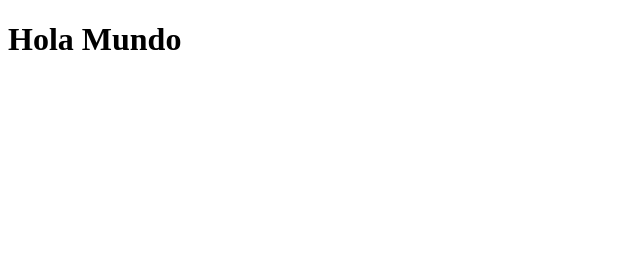
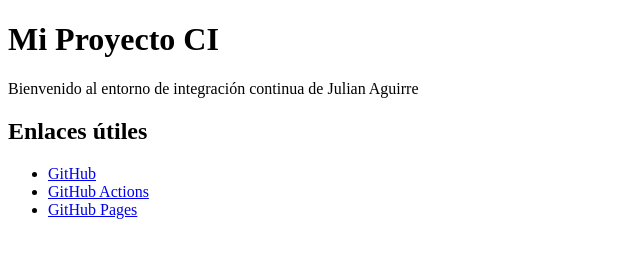
Before and after one commit to Iyc-Proyecto/SegundoParcial, a plain HTML site: page index.html in a window 1280 px wide. Shown: the whole page, without its empty margins (0-640 px from the left). Drawn offline with Linux system fonts and the light colour scheme.

```diff
--- a/index.html
+++ b/index.html
@@ -5,6 +5,14 @@
     <title>Mi Proyecto CI</title>
 </head>
 <body>
-    <h1>Hola Mundo</h1>
+    <h1>Mi Proyecto CI</h1>
+    <p>Bienvenido al entorno de integración continua de Julian Aguirre</p>
+
+    <h2>Enlaces útiles</h2>
+    <ul>
+        <li><a href="https://github.com">GitHub</a></li>
+        <li><a href="https://docs.github.com/es/actions">GitHub Actions</a></li>
+        <li><a href="https://pages.github.com">GitHub Pages</a></li>
+    </ul>
 </body>
 </html>
```
Also changed, not shown: .github/workflows/ci.yml (added), .github/workflows/html-lint.yml (deleted), .github/workflows/link-checker.yml (deleted), .github/workflows/pr-preview.yml (deleted), .github/workflows/static.yml (deleted).
